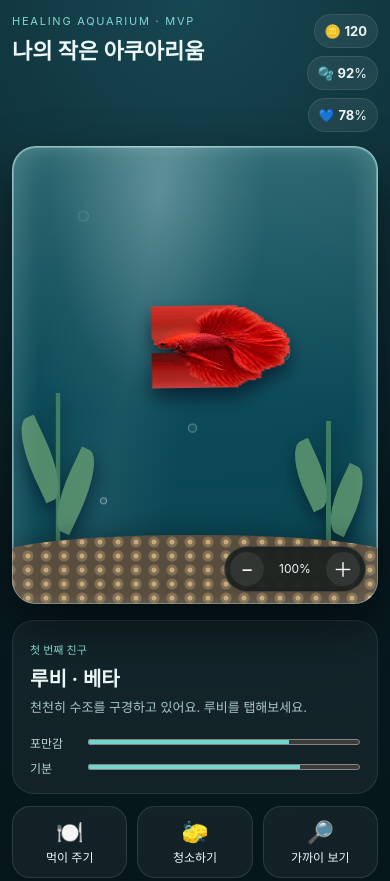
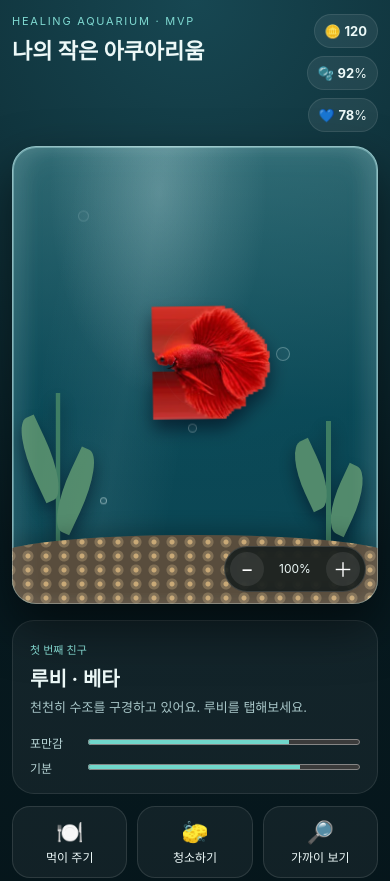
Before and after one commit to yoon3515/yoon-aquarium, a plain HTML site: page index.html in a window 390 px wide. Shown: the top 881 px of the page. Drawn offline with Linux system fonts and the light colour scheme.

Commit message:
Fix real betta img sizing on mobile

```diff
--- a/real-assets.css
+++ b/real-assets.css
@@ -1 +1 @@
-.fish{background:url('./assets/betta.webp') center/contain no-repeat!important;border-radius:0!important;filter:drop-shadow(0 10px 9px #0018)!important}.fish:before,.fish:after{display:none!important;content:none!important}.fish-wrap{aspect-ratio:1.65!important}
+.fish{display:block!important;width:100%!important;height:100%!important;object-fit:contain!important;background:none!important;border-radius:0!important;filter:drop-shadow(0 10px 9px #0018)!important;pointer-events:none!important}.fish:before,.fish:after{display:none!important;content:none!important}.fish-wrap{width:clamp(120px,28vw,240px)!important;height:clamp(116px,27vw,232px)!important;aspect-ratio:auto!important;overflow:visible!important}
```
